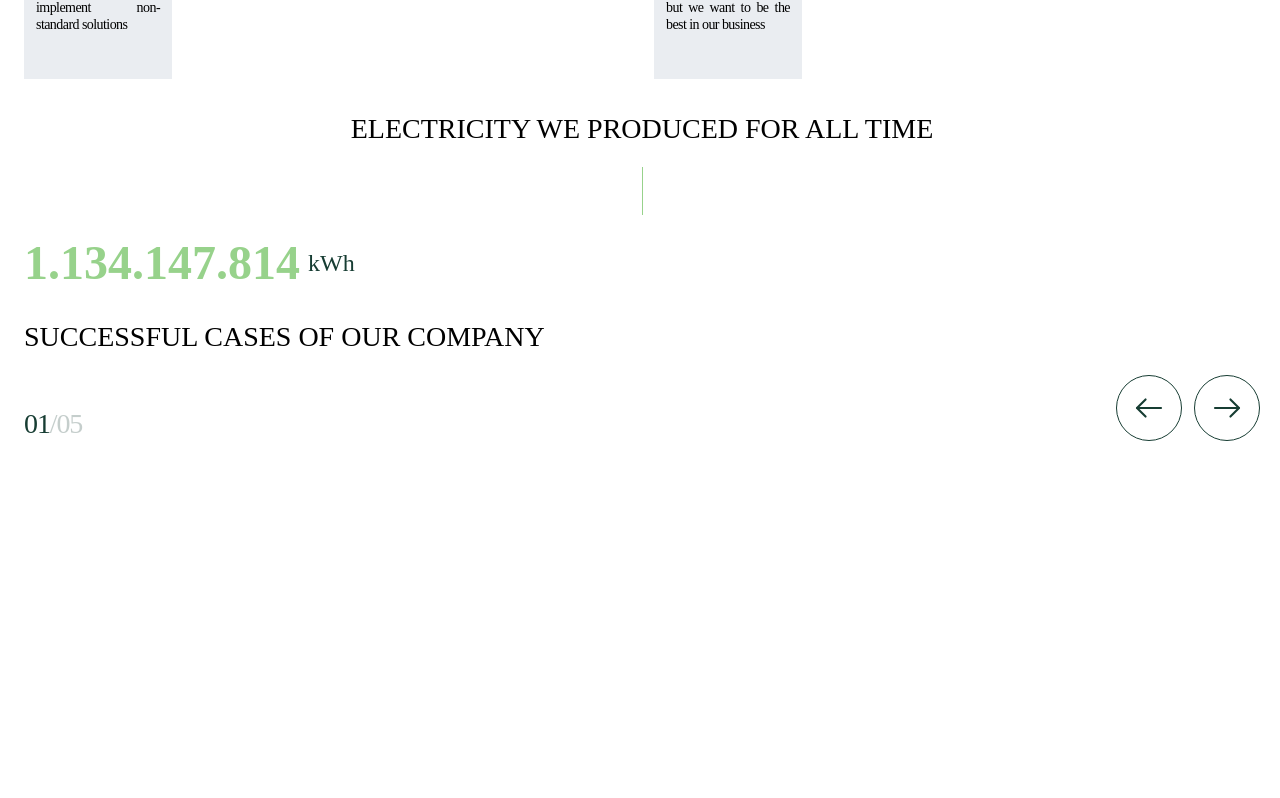
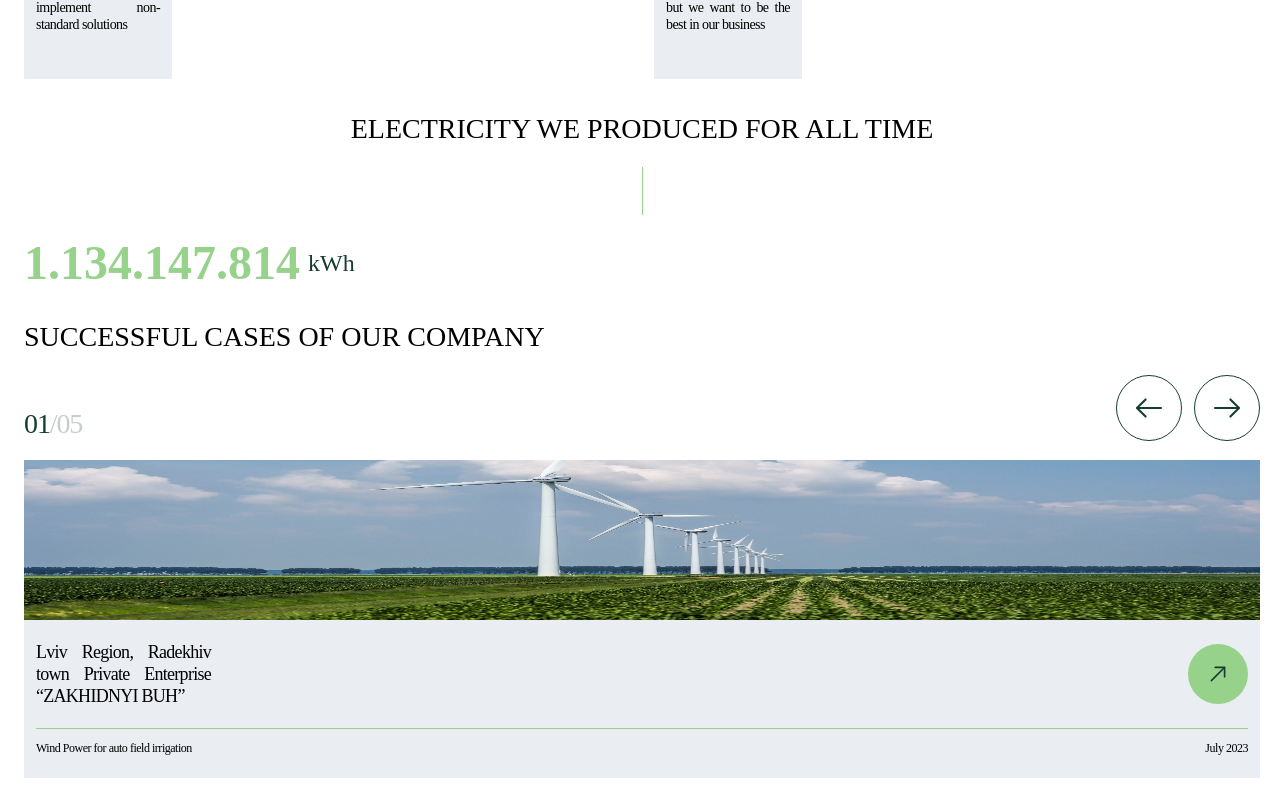
Before and after one commit to vladyslav-rohalov/green-energy, a Next.js app: page / in a window 1280 px wide. Shown: the part 1224-2022 px from the top of the page. Before the commit the page ends 1685 px from the top, so only its background shows below. Built offline with nearby package versions, Linux system fonts and the light colour scheme.

Commit message:
Swiper completed
1. Completed swiper
2. Fixed swiper card styles

```diff
--- a/package.json
+++ b/package.json
@@ -13,7 +13,7 @@
     "react": "^18",
     "react-dom": "^18",
     "styled-components": "^6.1.1",
-    "swiper": "^11.0.5"
+    "swiper": "^11.0.4"
   },
   "devDependencies": {
     "eslint": "^8",
--- a/src/app/components/cases/card/card.jsx
+++ b/src/app/components/cases/card/card.jsx
@@ -2,11 +2,18 @@ import Image from 'next/image';
 import IconArrow from '@/app/utils/svg/arrow';
 import styles from './card.module.css';
 
-export default function SwiperCard({ url, title, description, date }) {
+export default function SwiperCard({ item, priority }) {
+  const { url, title, description, date } = item;
   return (
     <li className={styles.swiper_card}>
       <div className={styles.swiper_card_img_container}>
-        <Image src={url} alt="asd" sizes="100%" fill />
+        <Image
+          src={url}
+          alt={description}
+          sizes="100%"
+          fill
+          priority={priority}
+        />
       </div>
       <div className={styles.swiper_card_content}>
         <div className={styles.swiper_card_row}>
@@ -17,8 +24,12 @@ export default function SwiperCard({ url, title, description, date }) {
         </div>
         <div className={styles.swiper_card_divider}></div>
         <div className={styles.swiper_card_row}>
-          <p className={styles.swiper_card_descripton}>{description}</p>
-          <p className={styles.swiper_card_descripton}>{date}</p>
+          <p
+            className={`${styles.swiper_card_descripton} ${styles.swiper_card_text}`}
+          >
+            {description}
+          </p>
+          <p className={styles.swiper_card_text}>{date}</p>
         </div>
       </div>
     </li>
--- a/src/app/components/cases/card/card.module.css
+++ b/src/app/components/cases/card/card.module.css
@@ -6,6 +6,7 @@
 }
 
 .swiper_card_img_container {
+  position: relative;
   width: 100%;
   height: 160px;
 }
@@ -18,9 +19,12 @@
 .swiper_card_row {
   display: flex;
   justify-content: space-between;
+  align-items: center;
 }
 
 .swiper_card_title {
+  width: 175px;
+  height: 66px;
   font-family: var(--font-seconady);
   font-size: 18px;
   font-weight: 400;
@@ -37,7 +41,7 @@
   height: 60px;
   border-radius: 50%;
   border: none;
-  background-color: var(--background-accent-color);
+  background-color: var(--primary-accent-color);
   cursor: pointer;
 }
 
@@ -49,6 +53,10 @@
 }
 
 .swiper_card_descripton {
+  width: 176px;
+}
+
+.swiper_card_text {
   font-family: var(--font-seconady);
   font-size: 12px;
   font-weight: 400;
--- a/src/app/components/cases/card/data.js
+++ b/src/app/components/cases/card/data.js
@@ -1,4 +1,4 @@
-const cardData = [
+export const cardData = [
   {
     id: 1,
     url: '/sw1.jpg',
--- a/src/app/components/cases/cases.jsx
+++ b/src/app/components/cases/cases.jsx
@@ -1,25 +1,44 @@
+'use client';
+
+import { useState, useRef } from 'react';
 import IconArrow from '@/app/utils/svg/arrow';
 import SwiperList from './swiperList/swiperList';
 import styles from './cases.module.css';
 
 export default function Cases() {
+  const [currentSlide, setCurrentSlide] = useState(1);
+  const swiperRef = useRef();
+
+  const handlePrev = () => {
+    const swiper = swiperRef.current?.swiper;
+    swiper.slidePrev();
+    setCurrentSlide(swiper.realIndex + 1);
+  };
+
+  const handleNext = () => {
+    const swiper = swiperRef.current?.swiper;
+    swiper.slideNext();
+    setCurrentSlide(swiper.realIndex + 1);
+  };
+
   return (
     <section className={styles.cases_section}>
       <h2 className={styles.cases_title}>Successful cases of our company</h2>
       <div className={styles.cases_navigate}>
         <p className={styles.cases_pointer}>
-          01<span className={styles.cases_pointer_span}>/05</span>
+          0{currentSlide}
+          <span className={styles.cases_pointer_span}>/05</span>
         </p>
         <div className={styles.cases_navigate_btn_container}>
-          <button className={styles.cases_navigate_btn}>
+          <button className={styles.cases_navigate_btn} onClick={handlePrev}>
             <IconArrow width={36} height={36} rotate={180} />
           </button>
-          <button className={styles.cases_navigate_btn}>
+          <button className={styles.cases_navigate_btn} onClick={handleNext}>
             <IconArrow width={36} height={36} />
           </button>
         </div>
       </div>
-      <SwiperList />
+      <SwiperList swiperRef={swiperRef} />
     </section>
   );
 }
--- a/src/app/components/cases/swiperList/swiperList.jsx
+++ b/src/app/components/cases/swiperList/swiperList.jsx
@@ -1,3 +1,31 @@
-export default function SwiperList() {
-  return <></>;
+'use client';
+
+import { Swiper, SwiperSlide } from 'swiper/react';
+import { EffectFade } from 'swiper/modules';
+import SwiperCard from '../card/card';
+import { cardData } from '../card/data';
+import 'swiper/css';
+import 'swiper/css/effect-fade';
+
+export default function SwiperList({ swiperRef }) {
+  return (
+    <Swiper
+      spaceBetween={0}
+      centeredSlides={true}
+      effect={'fade'}
+      slidesPerView={1}
+      loop
+      ref={swiperRef}
+      modules={[EffectFade]}
+      style={{}}
+    >
+      {cardData.map((item, index) => {
+        return (
+          <SwiperSlide key={item.id}>
+            <SwiperCard item={item} priority={index === 0 ? 'true' : 'false'} />
+          </SwiperSlide>
+        );
+      })}
+    </Swiper>
+  );
 }
```
Also changed, not shown: 1 other file (tests, documents, lock files or other folders).
